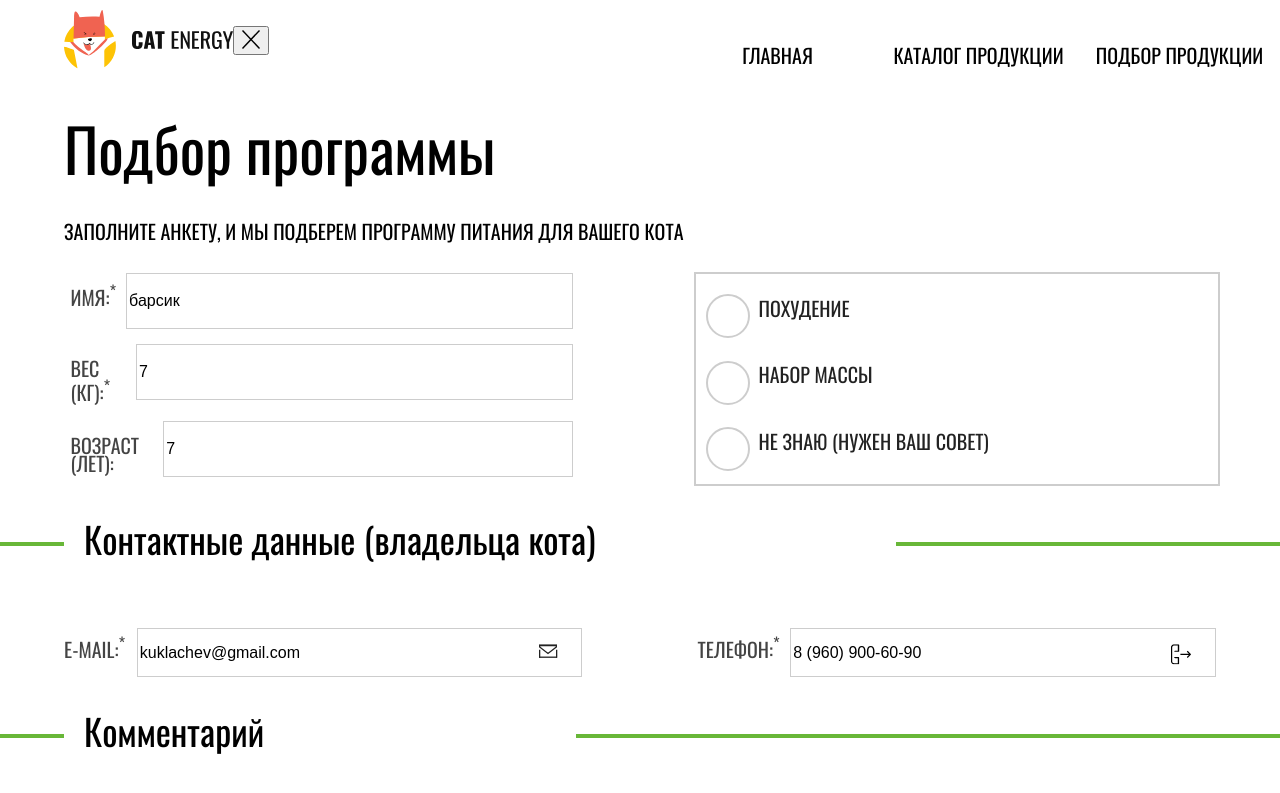
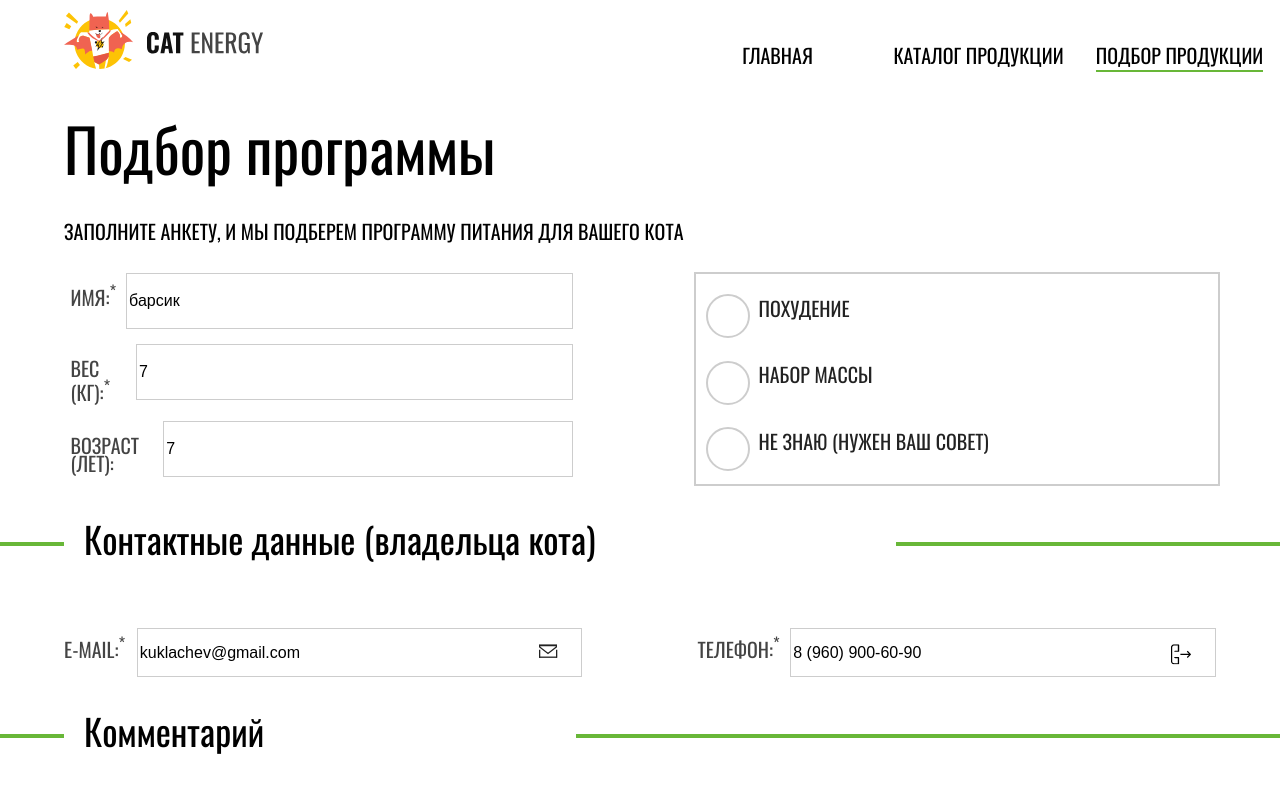
Before and after one commit to IlyaPer/1525665-cat-energy-22, a website: page source/form.html in a window 1280 px wide. Shown: the top 793 px of the page. Drawn offline with nearby package versions, Linux system fonts and the light colour scheme; files that its build step writes are made by us from their sources.

Commit message:
Сделал фото на странице подбора программы адаптивными

```diff
--- a/source/form.html
+++ b/source/form.html
@@ -4,18 +4,26 @@
     <meta charset="UTF-8">
     <meta name="viewport" content="width=device-width, initial-scale=1">
     <link href="css/style.css" rel="stylesheet">
+    <link rel="icon" href="favicon.ico">
+    <link rel="icon" href="img/icon.svg" type="img/svg+xml">
+    <link rel="apple-touch-icon" href="img/apple.png">
+    <link rel="manifest" href="img/manifest.webmanifest">
     <title>Подбор программы</title>
   </head>
   <body class="page__body">
     <header class="page-header">
       <div class="page-header__up-menu">
         <a class="page-header__logo">
-          <img class="page-header__logo-image" src="img/logo-mobile.svg" alt="Интернет-магазин Кэт Энерджи">
+          <picture>
+            <source media="(min-width: 1200px)" srcset="img/logo-desktop.svg">
+            <source media="(min-width: 768px)" srcset="img/logo-tablet.svg">
+            <img class="page-header__logo-image" src="img/logo-mobile.svg" alt="Интернет-магазин Кэт Энерджи">
+          </picture>
         </a>
-        <div class="main-nav-wrapper">
+        <div class="page-header__title-icon">
           <img src="img/footer-logo2.svg" alt="Cat Energy">
         </div>
-        <button class="main-nav__toggle" type="button"><img src="img/logo_mobile.svg"></button>
+        <button class="page-header__toggle" type="button"><img src="img/logo_mobile.svg"></button>
       </div>
       <hr class="page-header__hr">
       <nav class="main-nav">
@@ -29,7 +37,7 @@
           </li>
           <hr class="page-header__hr">
           <li class="site-list__item">
-            <a href="form.html" class="site-list__href site-list__btn-href--active">ПОДБОР ПРОДУКЦИИ</a>
+            <a href="form.html" class="site-list__href site-list__href--active">ПОДБОР ПРОДУКЦИИ</a>
           </li>
         </ul>
       </nav>
--- a/source/less/blocks/page.less
+++ b/source/less/blocks/page.less
@@ -58,3 +58,9 @@
     width: auto;
   }
 }
+
+.page-header__toggle {
+  @media (min-width: @tablet-width) {
+    display: none;
+  }
+}
```
